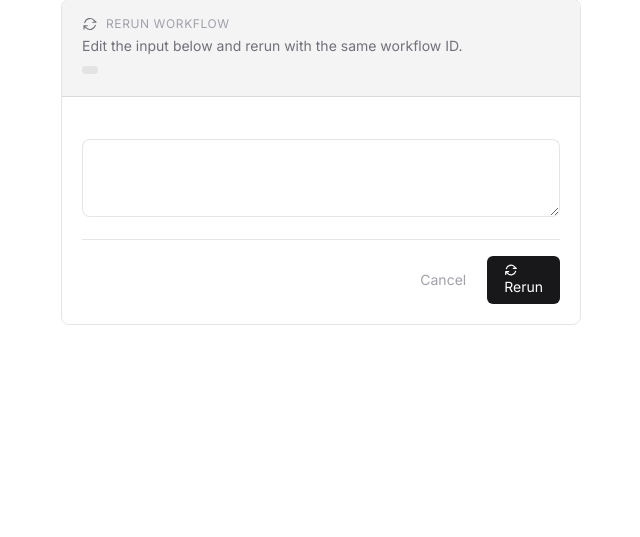
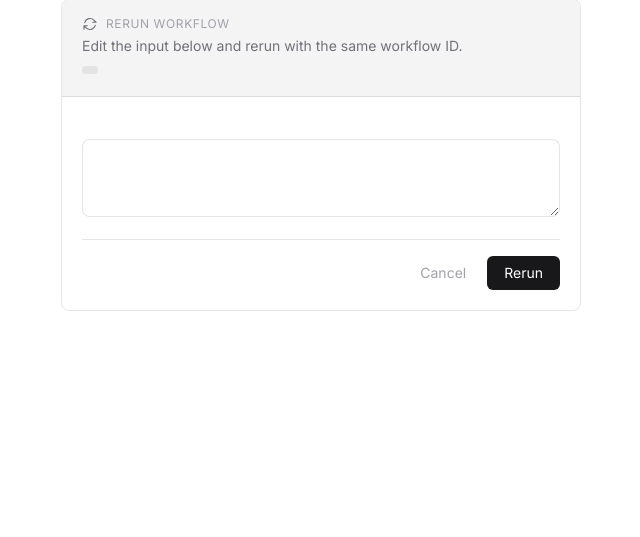
Before and after one commit to Work-Systems-Ltd/temporal-task-orchestrator, a Python web app: template ui/templates/rerun_workflow.html in a window 1280 px wide. Shown: the part 129-666 px from the top of the page, without its empty margins (319-959 px from the left). Run offline with Jinja, Linux system fonts and the light colour scheme; the template is opened without the code that fills it, so the values that code supplies are empty; some libraries are stand-ins or nearby versions.

Commit message:
feat: enhance rerun button with improved loading state and styling

```diff
--- a/ui/templates/rerun_workflow.html
+++ b/ui/templates/rerun_workflow.html
@@ -47,12 +47,7 @@
         <a href="/workflow/{{ workflow_id }}" class="btn btn-ghost">Cancel</a>
         <button type="submit" :disabled="submitting"
                 class="btn btn-primary relative">
-          <span :class="submitting ? 'invisible' : ''">
-            <svg class="h-3.5 w-3.5" xmlns="http://www.w3.org/2000/svg" fill="none" viewBox="0 0 24 24" stroke-width="2" stroke="currentColor">
-              <path stroke-linecap="round" stroke-linejoin="round" d="M16.023 9.348h4.992v-.001M2.985 19.644v-4.992m0 0h4.992m-4.993 0 3.181 3.183a8.25 8.25 0 0 0 13.803-3.7M4.031 9.865a8.25 8.25 0 0 1 13.803-3.7l3.181 3.182" />
-            </svg>
-            Rerun
-          </span>
+          <span :class="submitting ? 'invisible' : ''" class="inline-flex items-center gap-1.5">Rerun</span>
           <span x-show="submitting" x-cloak class="absolute inset-0 flex items-center justify-center">
             <svg class="h-3.5 w-3.5 animate-spin spinner-on-inverted" xmlns="http://www.w3.org/2000/svg" fill="none" viewBox="0 0 24 24">
               <circle class="opacity-25" cx="12" cy="12" r="10" stroke="currentColor" stroke-width="4"></circle>
```
